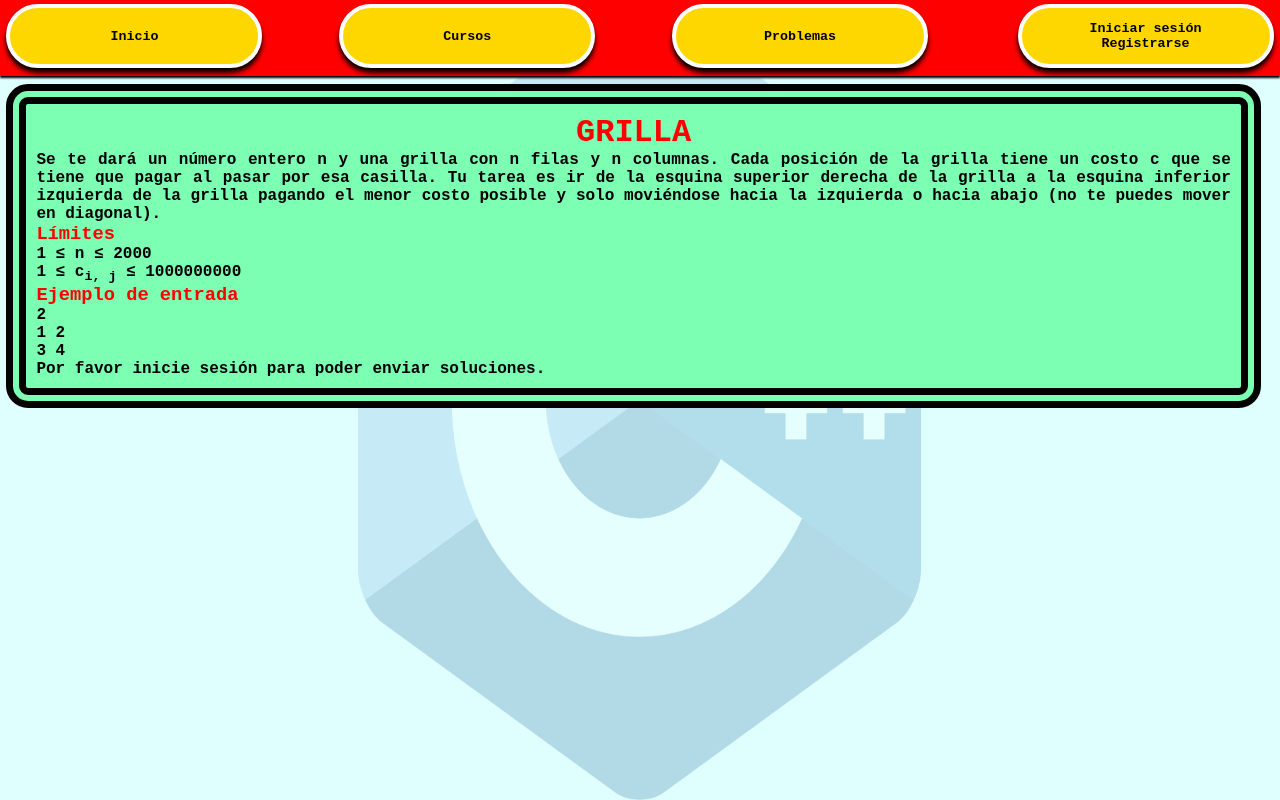
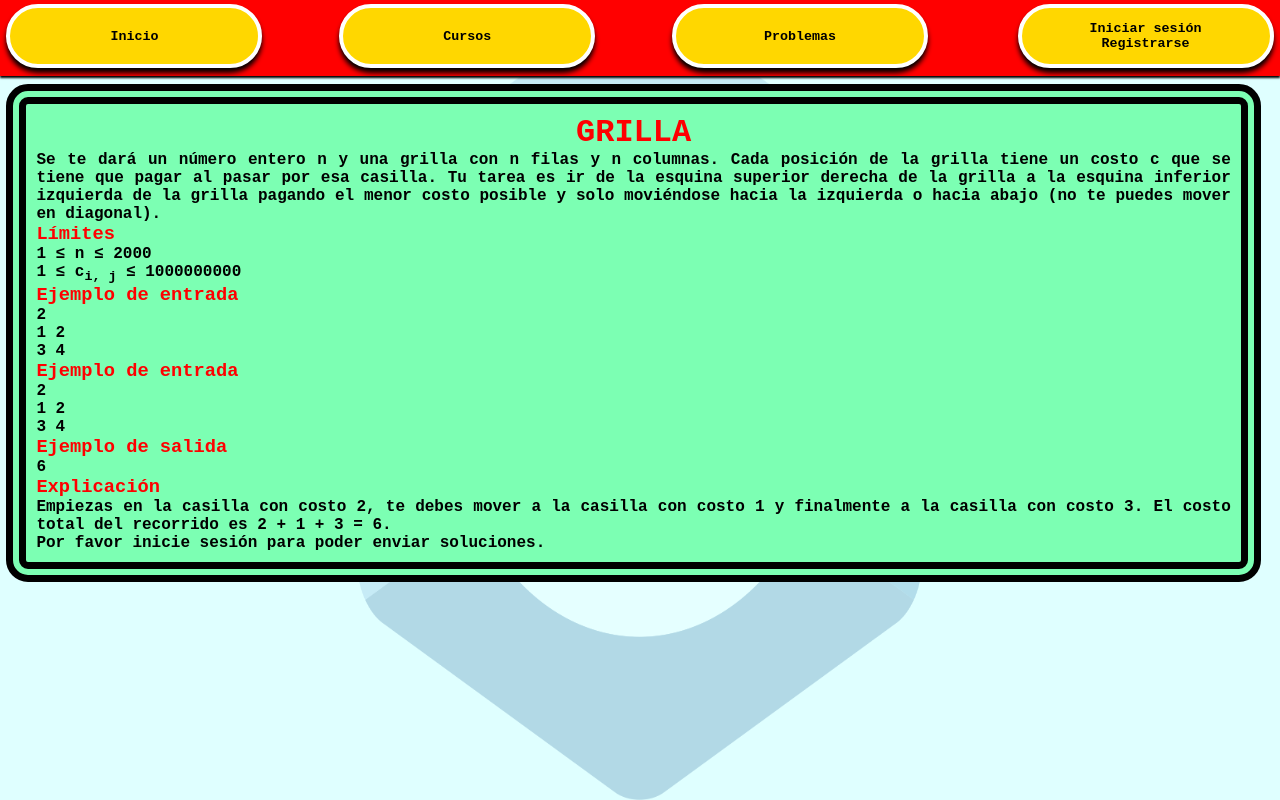
Before and after one commit to Gabriel765324/Proyecto, a PHP site: page /Grilla.php in a window 1280 px wide. Run offline with PHP 8.4, Linux system fonts and the light colour scheme.

Commit message:
Arreglillos.

```diff
--- a/Estilo/Introducci_n.css
+++ b/Estilo/Introducci_n.css
@@ -164,6 +164,7 @@ td{
     display: none;
 }
 .Prioridad1{
+    overflow-x: hidden;
     width: 98vw;
     margin-left: 0.5vw;
     box-sizing: border-box;
--- a/Grilla.php
+++ b/Grilla.php
@@ -21,7 +21,15 @@
     <h3>Ejemplo de entrada</h3>
     2 <br>
     1 2 <br>
+    3 4<h3>Ejemplo de entrada</h3>
+    2 <br>
+    1 2 <br>
     3 4
+    <h3>Ejemplo de salida</h3>
+    6
+    <h3>Explicación</h3>
+    Empiezas en la casilla con costo 2, te debes mover a la casilla con costo 1 y finalmente a la casilla
+    con costo 3. El costo total del recorrido es 2 + 1 + 3 = 6.
     <br>
     <?php
         if(!isset($_SESSION["Temporizador"]) and isset($_SESSION["ID"])){
```
